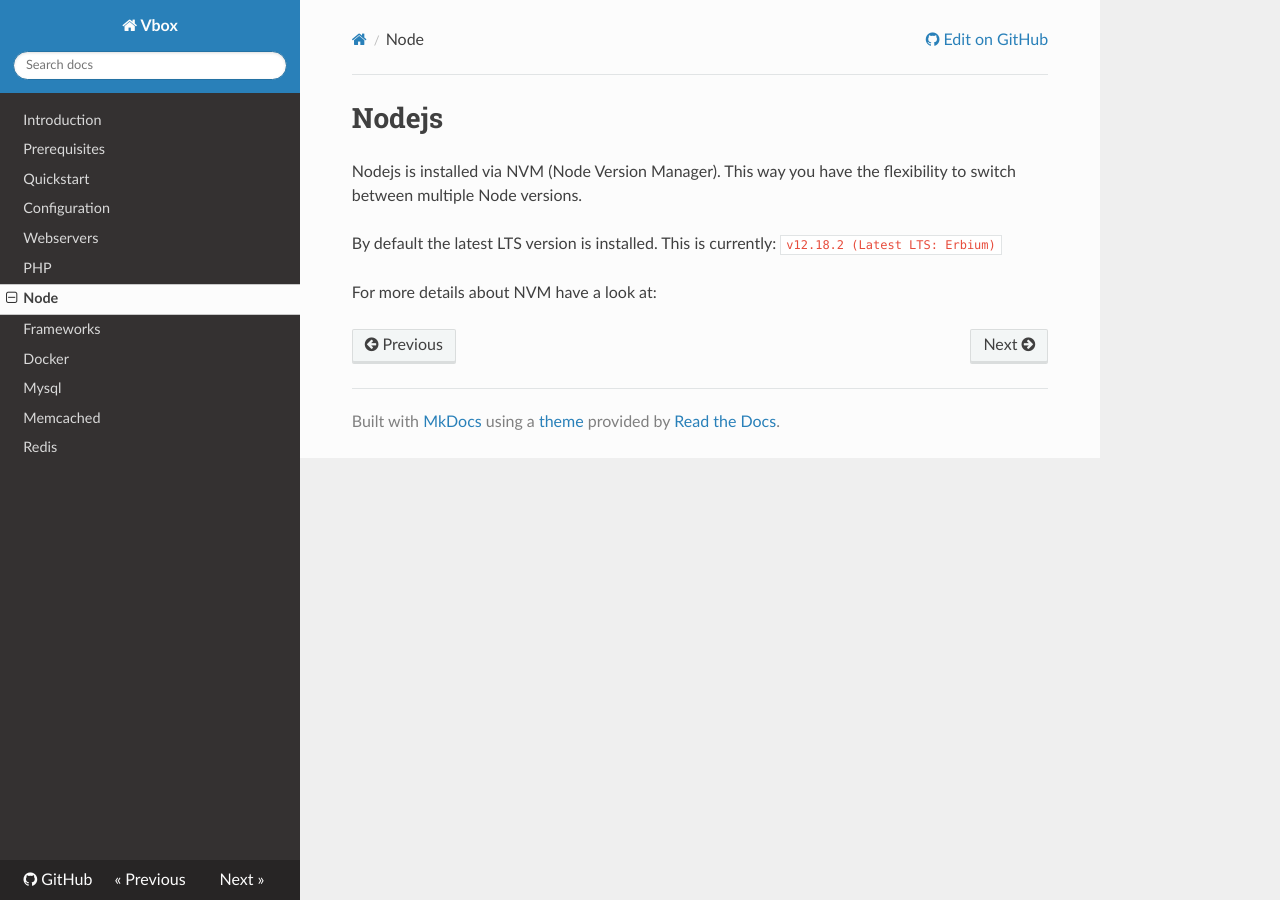
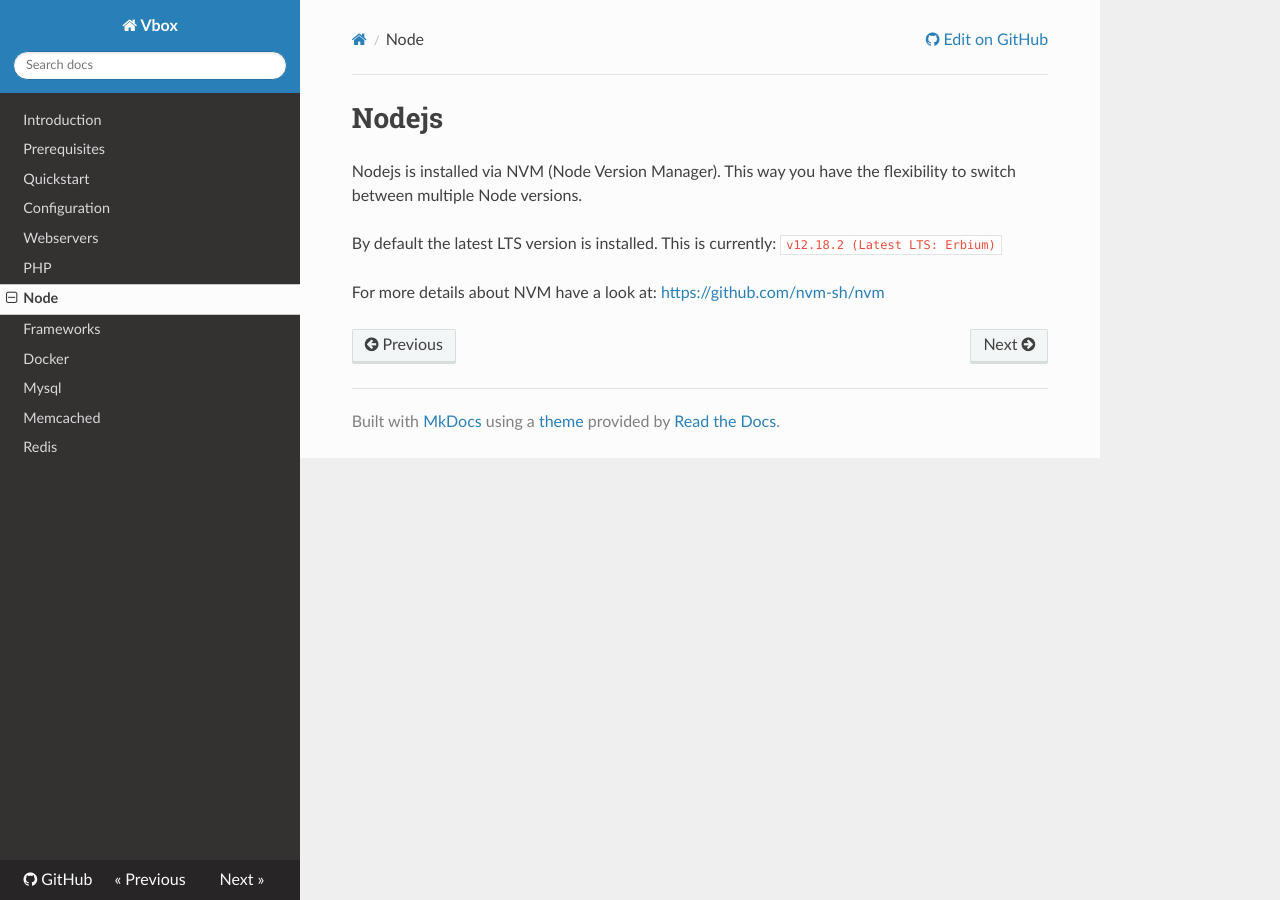
Before and after one commit to sebbaum/vbox-docu, an MkDocs documentation site: the page built from docs/node.md, in a window 1280 px wide. Built offline with MkDocs 1.6.1, drawn with Linux system fonts in a browser that asks for light colours; nearby versions of some CDN libraries; part of the change alters nothing that is shown.

Commit message:
Added link to NVM repo

```diff
--- a/docs/node.md
+++ b/docs/node.md
@@ -6,4 +6,4 @@ flexibility to switch between multiple Node versions.
 By default the latest LTS version is installed. This is currently:
 `v12.18.2 (Latest LTS: Erbium)`
 
-For more details about NVM have a look at:
+For more details about NVM have a look at: [https://github.com/nvm-sh/nvm](https://github.com/nvm-sh/nvm)
```
